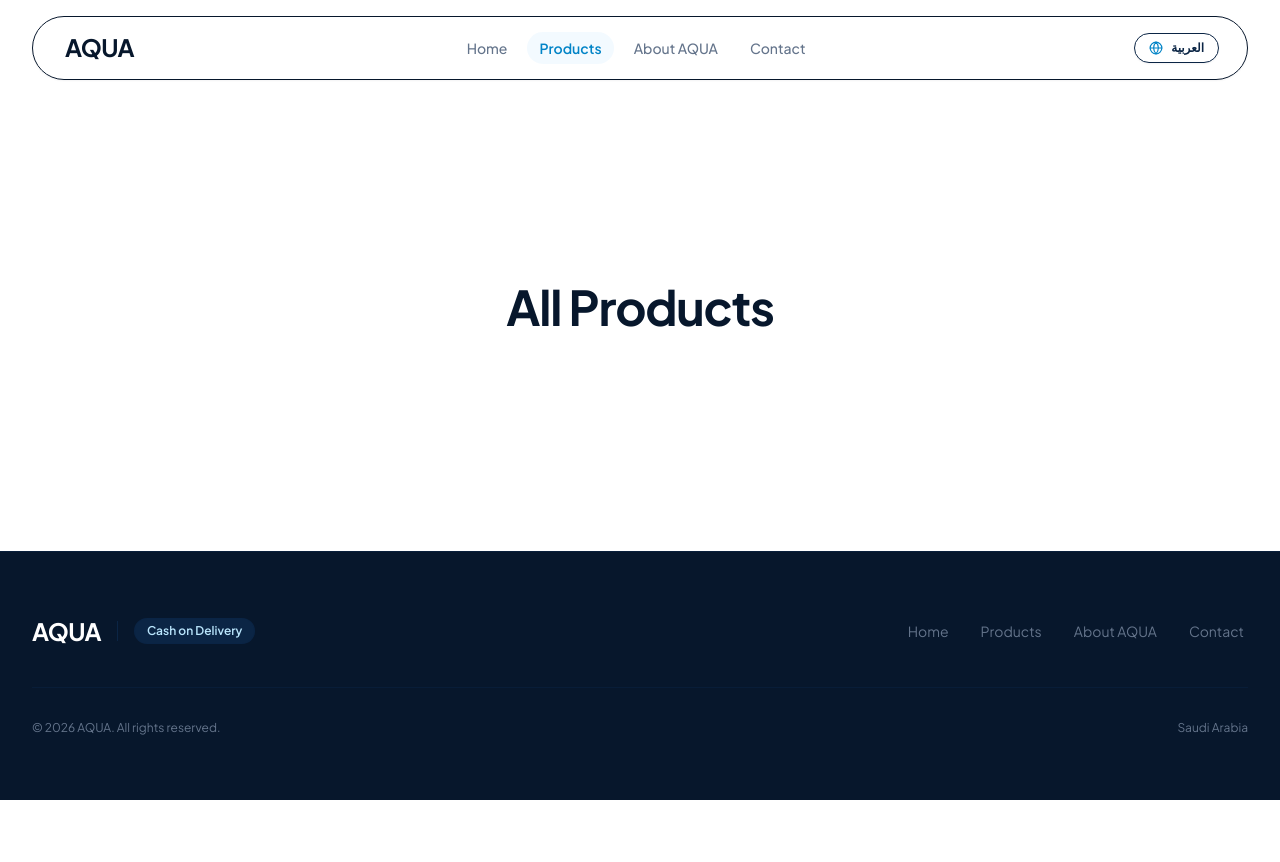
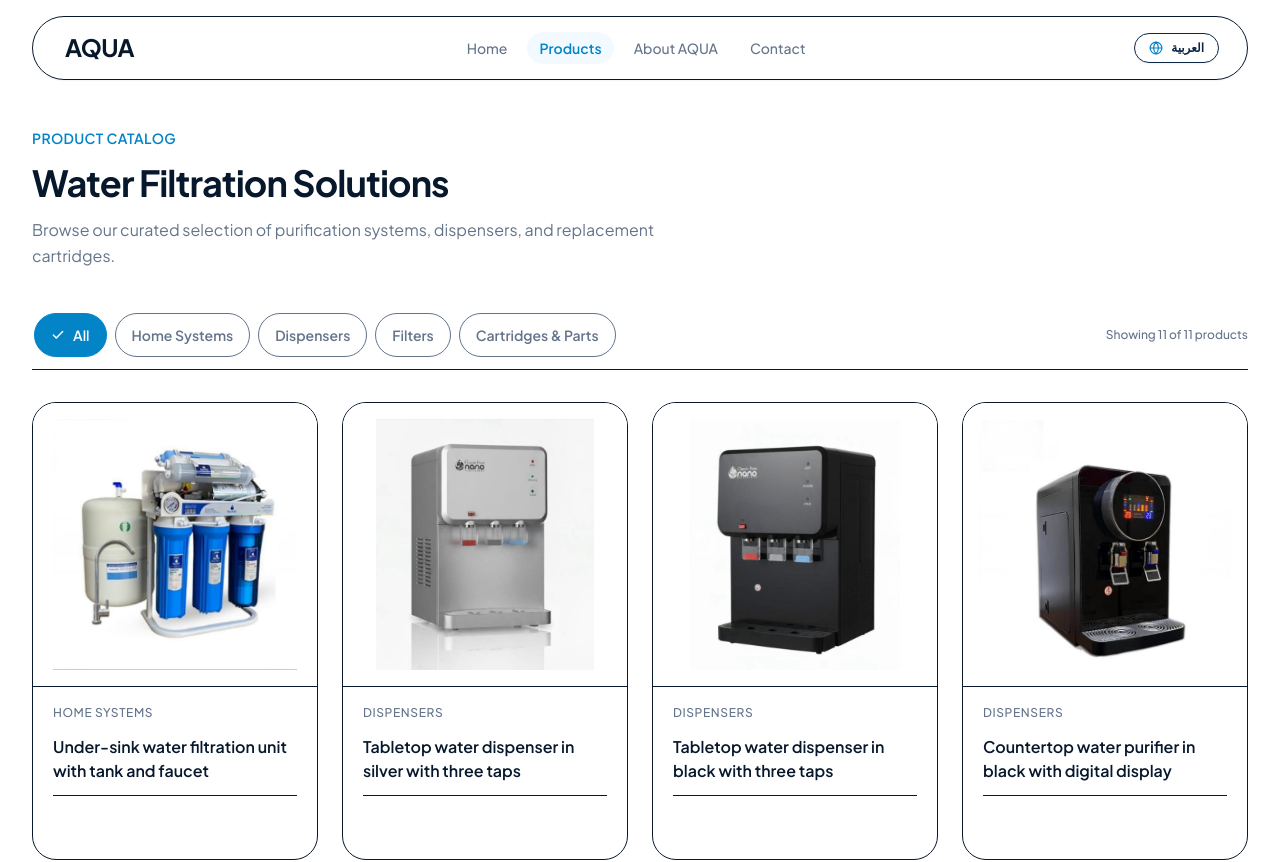
Before and after one commit to RadwanEldaly/Aqua, a Next.js app: page /en/products in a window 1280 px wide. Shown: the top 862 px of the page. Before the commit the page ends 800 px from the top, so only its background shows below. Built offline with nearby package versions, Linux system fonts and the light colour scheme.

Commit message:
feat(products): implement ProductCatalog component and localized products page

```diff
--- a/messages/ar.json
+++ b/messages/ar.json
@@ -46,5 +46,16 @@
     "title": "404 - الصفحة غير موجودة",
     "description": "عذراً، لم نتمكن من العثور على الصفحة المطلوبة.",
     "homeAction": "العودة للرئيسية"
+  },
+  "ProductsPage": {
+    "eyebrow": "كتالوج المنتجات",
+    "title": "حلول وفلاتر تنقية المياه",
+    "description": "تصفح مجموعتنا المختارة من أنظمة التنقية، الموزعات، وشمعات الاستبدال.",
+    "filterGroupAriaLabel": "تصفية المنتجات حسب الفئة",
+    "inquire": "طلب استفسار",
+    "inquireAria": "طلب استفسار عن {name} عبر واتساب",
+    "whatsappPrefill": "السلام عليكم، أود الاستفسار عن: {name}",
+    "showingCount": "عرض {count} من أصل {total} منتجات",
+    "emptyState": "لا توجد منتجات متطابقة في هذه الفئة."
   }
 }
--- a/messages/en.json
+++ b/messages/en.json
@@ -46,5 +46,16 @@
     "title": "404 - Page Not Found",
     "description": "Sorry, the page you are looking for could not be found.",
     "homeAction": "Return Home"
+  },
+  "ProductsPage": {
+    "eyebrow": "Product Catalog",
+    "title": "Water Filtration Solutions",
+    "description": "Browse our curated selection of purification systems, dispensers, and replacement cartridges.",
+    "filterGroupAriaLabel": "Filter products by category",
+    "inquire": "Inquire",
+    "inquireAria": "Inquire about {name} via WhatsApp",
+    "whatsappPrefill": "Hello, I would like to inquire about: {name}",
+    "showingCount": "Showing {count} of {total} products",
+    "emptyState": "No products found in this category."
   }
 }
--- a/src/app/[locale]/products/page.tsx
+++ b/src/app/[locale]/products/page.tsx
@@ -1,8 +1,13 @@
 import React from "react";
 import type { Metadata } from "next";
 import { setRequestLocale, getTranslations } from "next-intl/server";
-import { useTranslations } from "next-intl";
 import { Container } from "@/components/ui/container";
+import { SectionHeading } from "@/components/ui/section-heading";
+import { ProductCatalog } from "@/components/products/product-catalog";
+import {
+  PROVISIONAL_PRODUCTS,
+  PROVISIONAL_CATEGORIES,
+} from "@/data/provisional-products";
 
 export async function generateMetadata({
   params,
@@ -24,19 +29,23 @@ export default async function ProductsPage({
 }) {
   const { locale } = await params;
   setRequestLocale(locale);
-
-  return <ProductsScaffold />;
-}
-
-function ProductsScaffold() {
-  const t = useTranslations("Pages.products");
+  const t = await getTranslations({ locale, namespace: "ProductsPage" });
 
   return (
-    <section className="py-20 sm:py-28 flex-1 flex items-center">
-      <Container size="lg" className="text-center">
-        <h1 className="text-3xl sm:text-5xl font-extrabold text-brand-deep leading-[1.3] ltr:tracking-tight">
-          <bdi>{t("heading")}</bdi>
-        </h1>
+    <section className="py-12 sm:py-16 flex-1 flex flex-col">
+      <Container size="lg" className="flex flex-col gap-10">
+        <SectionHeading
+          titleAs="h1"
+          eyebrow={t("eyebrow")}
+          title={t("title")}
+          description={t("description")}
+        />
+
+        <ProductCatalog
+          products={PROVISIONAL_PRODUCTS}
+          categories={PROVISIONAL_CATEGORIES}
+          locale={locale as "ar" | "en"}
+        />
       </Container>
     </section>
   );
--- /dev/null
+++ b/src/components/products/product-catalog.tsx
@@ -0,0 +1,169 @@
+"use client";
+
+import React, { useState, useEffect } from "react";
+import { useTranslations } from "next-intl";
+import { MessageCircle, Check } from "lucide-react";
+import {
+  type ProvisionalProduct,
+  type ProductCategory,
+} from "@/data/provisional-products";
+import { ProductCard } from "@/components/ui/product-card";
+import { buildWhatsAppUrl } from "@/lib/whatsapp";
+import { cn } from "@/lib/utils";
+
+interface ProductCatalogProps {
+  products: readonly ProvisionalProduct[];
+  categories: readonly ProductCategory[];
+  locale: "ar" | "en";
+}
+
+export function ProductCatalog({
+  products,
+  categories,
+  locale,
+}: ProductCatalogProps) {
+  const t = useTranslations("ProductsPage");
+  const [activeCategoryId, setActiveCategoryId] = useState<string>("all");
+
+  // Read initial category from query string on mount (client-only)
+  useEffect(() => {
+    if (typeof window === "undefined") return;
+    const params = new URLSearchParams(window.location.search);
+    const categoryParam = params.get("category");
+    if (categoryParam && categories.some((c) => c.id === categoryParam)) {
+      requestAnimationFrame(() => {
+        setActiveCategoryId(categoryParam);
+      });
+    }
+  }, [categories]);
+
+  // Handle filter pill selection & keep query string in sync without page navigation
+  function handleSelectCategory(catId: string) {
+    setActiveCategoryId(catId);
+    if (typeof window !== "undefined") {
+      const pathname = window.location.pathname;
+      const newUrl =
+        catId === "all" ? pathname : `${pathname}?category=${catId}`;
+      window.history.replaceState(null, "", newUrl);
+    }
+  }
+
+  // Filter products by active category
+  const filteredProducts =
+    activeCategoryId === "all"
+      ? products
+      : products.filter((p) => p.categoryId === activeCategoryId);
+
+  const activeCategoryObj = categories.find((c) => c.id === activeCategoryId);
+  const activeCategoryLabel = activeCategoryObj?.label[locale] || "";
+
+  return (
+    <div className="flex flex-col gap-8">
+      {/* 1. Filter Pills Container (Horizontal scroll on mobile with zero page overflow) */}
+      <div className="flex flex-col sm:flex-row sm:items-center sm:justify-between gap-4 pb-2 border-b border-border-subtle">
+        <div
+          role="group"
+          aria-label={t("filterGroupAriaLabel")}
+          className="flex items-center gap-2 overflow-x-auto py-1 px-0.5 no-scrollbar max-w-full"
+        >
+          {categories.map((cat) => {
+            const isSelected = cat.id === activeCategoryId;
+            return (
+              <button
+                key={cat.id}
+                type="button"
+                aria-pressed={isSelected}
+                onClick={() => handleSelectCategory(cat.id)}
+                className={cn(
+                  "min-h-[44px] px-4 py-2 rounded-full text-xs sm:text-sm font-semibold inline-flex items-center gap-2 shrink-0 transition-all duration-150 cursor-pointer",
+                  "focus-visible:outline-none focus-visible:ring-2 focus-visible:ring-brand-primary focus-visible:ring-offset-2",
+                  isSelected
+                    ? "bg-brand-primary text-brand-surface shadow-subtle border border-brand-primary"
+                    : "bg-brand-surface text-text-subtle-accessible border border-border hover:text-brand-deep hover:border-brand-primary/40 hover:bg-brand-mist/40"
+                )}
+              >
+                {/* Active state not conveyed by color alone: visible check icon indicator */}
+                {isSelected && (
+                  <Check className="w-3.5 h-3.5 shrink-0 stroke-[2.5]" aria-hidden="true" />
+                )}
+                <span>{cat.label[locale]}</span>
+              </button>
+            );
+          })}
+        </div>
+
+        {/* Visible count indicator */}
+        <p className="text-xs font-medium text-text-subtle-accessible shrink-0">
+          {t("showingCount", {
+            count: filteredProducts.length,
+            total: products.length,
+          })}
+        </p>
+      </div>
+
+      {/* Polite live region announcing filtered state for screen readers */}
+      <div className="sr-only" aria-live="polite" aria-atomic="true">
+        {`${activeCategoryLabel}: ${t("showingCount", {
+          count: filteredProducts.length,
+          total: products.length,
+        })}`}
+      </div>
+
+      {/* 2. Products Responsive Grid (1 col @ 360, 2 col @ 768, 3-4 col @ 1440) */}
+      {filteredProducts.length > 0 ? (
+        <div className="grid grid-cols-1 sm:grid-cols-2 lg:grid-cols-3 xl:grid-cols-4 gap-6">
+          {filteredProducts.map((product) => {
+            const productName = product.name[locale];
+            const prefilledMessage = t("whatsappPrefill", {
+              name: productName,
+            });
+            const whatsAppHref = buildWhatsAppUrl(prefilledMessage);
+
+            const categoryMatch = categories.find(
+              (c) => c.id === product.categoryId
+            );
+            const categoryLabel = categoryMatch?.label[locale];
+
+            return (
+              <ProductCard
+                key={product.id}
+                id={product.id}
+                name={productName}
+                category={categoryLabel}
+                imageUrl={product.image.src}
+                imageAlt={product.image.alt[locale]}
+                locale={locale}
+                actions={
+                  whatsAppHref ? (
+                    <a
+                      href={whatsAppHref}
+                      target="_blank"
+                      rel="noopener noreferrer"
+                      aria-label={t("inquireAria", { name: productName })}
+                      className="inline-flex items-center gap-1.5 h-9 px-3.5 rounded-full bg-brand-primary text-brand-surface text-xs font-semibold hover:bg-brand-primary-hover transition-colors shadow-subtle focus-visible:outline-none focus-visible:ring-2 focus-visible:ring-brand-primary focus-visible:ring-offset-2 cursor-pointer"
+                    >
+                      <MessageCircle
+                        className="w-3.5 h-3.5"
+                        aria-hidden="true"
+                      />
+                      <span>{t("inquire")}</span>
+                    </a>
+                  ) : (
+                    // Reserved slot when WhatsApp number is unconfigured: identical height, zero CLS
+                    <div className="h-9" aria-hidden="true" />
+                  )
+                }
+              />
+            );
+          })}
+        </div>
+      ) : (
+        <div className="p-12 text-center rounded-2xl border border-dashed border-border bg-brand-surface">
+          <p className="text-sm font-medium text-text-subtle-accessible">
+            {t("emptyState")}
+          </p>
+        </div>
+      )}
+    </div>
+  );
+}
```
